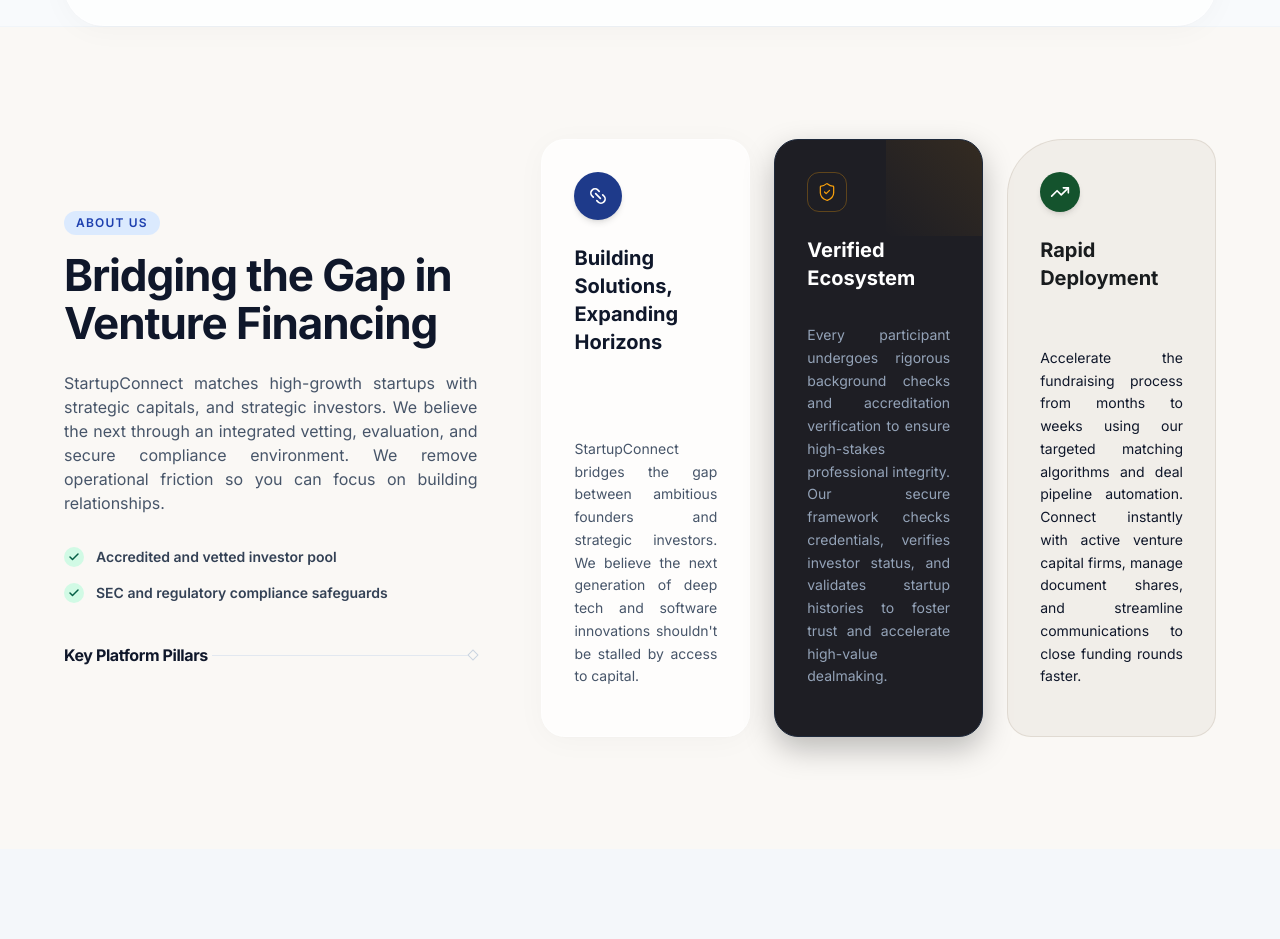
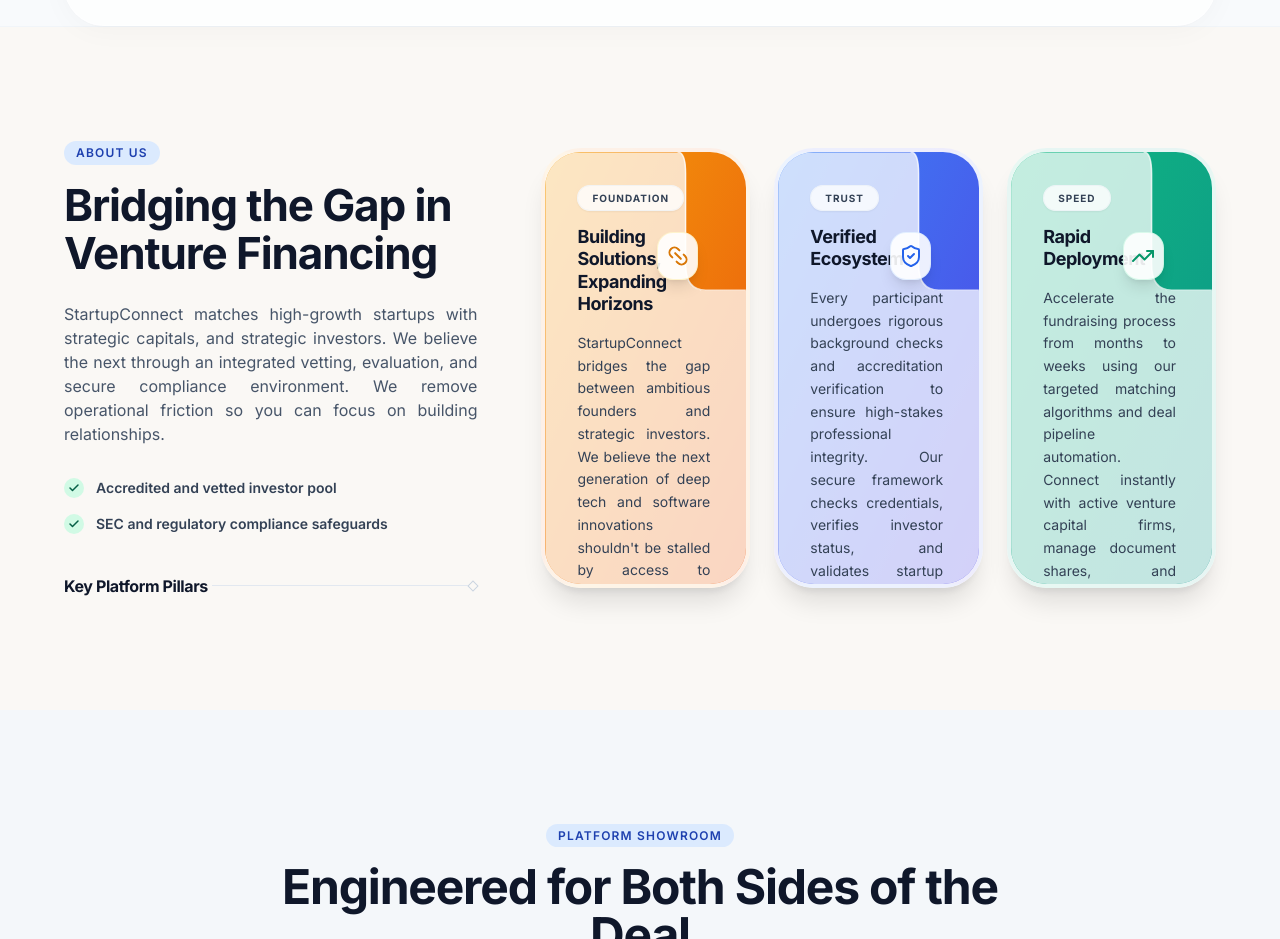
Before and after one commit to Vepusanan/Group_Project_USJ, a React (Vite) app in the folder client/: page / in a window 1280 px wide. Shown: the part 840-1779 px from the top of the page. Built offline with nearby package versions, Linux system fonts and the light colour scheme; no server answers.

Commit message:
added glass effect

```diff
--- a/client/src/pages/HomePage.jsx
+++ b/client/src/pages/HomePage.jsx
@@ -328,6 +328,18 @@ const HomePage = () => {
 
   return (
     <div className="overflow-x-hidden bg-slate-50 font-sans text-slate-900">
+      {/* Global SVG clip-path for double-layered glassmorphic cutout layout */}
+      <svg className="absolute w-0 h-0" width="0" height="0">
+        <defs>
+          <clipPath id="glass-clip" clipPathUnits="objectBoundingBox">
+            <path d="M 0,0 L 0.54,0 Q 0.58,0 0.58,0.05 L 0.58,0.36 Q 0.58,0.45 0.67,0.45 L 1,0.45 L 1,1 L 0,1 Z" />
+          </clipPath>
+          <clipPath id="about-glass-clip" clipPathUnits="objectBoundingBox">
+            {/* Optimized for narrower 3-column cards */}
+            <path d="M 0,0 L 0.66,0 Q 0.70,0 0.70,0.05 L 0.70,0.26 Q 0.70,0.32 0.80,0.32 L 1,0.32 L 1,1 L 0,1 Z" />
+          </clipPath>
+        </defs>
+      </svg>
       <section className="relative flex w-full flex-col min-h-[100dvh] lg:h-[100dvh] lg:min-h-0">
         <img
           src="/images/hero-background/hero-vortex.png"
@@ -433,59 +445,165 @@ const HomePage = () => {
               </div>
             </ScrollReveal>
           </div>
-
           {/* Right Column: 3 Content Cards */}
           <div className="w-full lg:w-[62%] grid grid-cols-1 sm:grid-cols-3 gap-6">
 
             {/* Card 1: Building Solutions */}
             <ScrollReveal direction="up" delay={100} className="h-full">
-              <div className="glassmorphic-panel bg-amber-500/[0.04] border border-amber-500/20 shadow-[0_8px_30px_rgb(245,158,11,0.02)] backdrop-blur-md rounded-3xl p-8 flex flex-col h-full justify-between transition-all duration-300 hover:-translate-y-1.5 hover:shadow-[0_12px_40px_rgba(245,158,11,0.1)] group">
-                <div>
-                  <div className="w-12 h-12 rounded-full bg-[#1e3a8a] text-white flex items-center justify-center mb-6 shadow-md transition-all duration-300 group-hover:scale-110">
-                    <Link2 className="h-5 w-5 rotate-45" />
-                  </div>
-                  <h3 className="text-xl font-bold text-midnight-navy mb-4 font-display">
-                    Building Solutions,<br />Expanding Horizons
+              <div
+                className="group relative h-[440px] bg-gradient-to-br from-amber-500 to-orange-600 rounded-[2.5rem] p-8 shadow-xl transition-all duration-500 hover:-translate-y-2 hover:shadow-2xl border-4 border-white/90 overflow-hidden flex flex-col justify-between"
+              >
+                {/* Glassmorphic Background overlay clipped to expose the top-right color quadrant */}
+                <div
+                  className="absolute inset-0 bg-white/75 backdrop-blur-lg z-0"
+                  style={{ clipPath: "url(#about-glass-clip)" }}
+                />
+
+                {/* White Highlight Border Stroke matching the custom cutout curve */}
+                <svg
+                  className="absolute inset-0 w-full h-full pointer-events-none z-10"
+                  viewBox="0 0 100 100"
+                  preserveAspectRatio="none"
+                >
+                  <path
+                    d="M 66,0 Q 70,0 70,5 L 70,26 Q 70,32 80,32 L 100,32"
+                    fill="none"
+                    stroke="rgba(255,255,255,0.75)"
+                    strokeWidth="1.5"
+                    vectorEffect="non-scaling-stroke"
+                  />
+                </svg>
+
+                {/* Content Layers */}
+                <div className="relative z-20 flex flex-col justify-between h-full w-full">
+                  <div className="flex justify-between items-start">
+                    <div className="w-[64%]">
+                      <span className="px-3.5 py-1.5 rounded-full text-[10px] font-extrabold uppercase tracking-widest bg-white/80 border border-slate-200/40 text-slate-700 shadow-sm">
+                        FOUNDATION
+                      </span>
+                      <h3 className="text-lg font-bold text-slate-900 mt-4 leading-tight tracking-tight">
+                        Building Solutions, Expanding Horizons
                       </h3>
                     </div>
-                <p className="text-slate-600 text-sm leading-relaxed mt-4 text-justify">
+
+                    {/* Icon placed inside the exposed color quadrant */}
+                    <div className="absolute top-0 right-0 w-[30%] h-[30%] flex items-center justify-end mt-4 mr-4">
+                      <div className="w-12 h-12 rounded-2xl bg-white/90 shadow-lg border border-amber-200/40 flex items-center justify-center group-hover:scale-110 transition-all duration-500">
+                        <Link2 className="h-5.5 w-5.5 text-amber-600 rotate-45" />
+                      </div>
+                    </div>
+                  </div>
+
+                  <p className="text-sm text-slate-700 leading-relaxed text-justify font-normal mt-auto pr-1">
                     StartupConnect bridges the gap between ambitious founders and strategic investors. We believe the next generation of deep tech and software innovations shouldn't be stalled by access to capital.
                   </p>
+                </div>
               </div>
             </ScrollReveal>
 
             {/* Card 2: Verified Ecosystem */}
             <ScrollReveal direction="up" delay={200} className="h-full">
-              <div className="bg-[#1e1e24] border border-slate-800 shadow-[0_12px_30px_rgba(0,0,0,0.25)] rounded-3xl p-8 flex flex-col h-full justify-between transition-all duration-300 hover:-translate-y-1.5 hover:shadow-[0_16px_40px_rgba(0,0,0,0.4)] group relative overflow-hidden">
-                <div className="absolute top-0 right-0 w-24 h-24 bg-gradient-to-bl from-amber-500/10 to-transparent pointer-events-none" />
-                <div>
-                  <div className="w-10 h-10 rounded-xl bg-transparent border border-amber-500/30 text-amber-500 flex items-center justify-center mb-6 group-hover:scale-110 transition-transform">
-                    <ShieldCheck className="h-5 w-5 stroke-[1.5]" />
-                  </div>
-                  <h3 className="text-xl font-bold text-white mb-4 font-display">
+              <div
+                className="group relative h-[440px] bg-gradient-to-br from-blue-500 to-indigo-600 rounded-[2.5rem] p-8 shadow-xl transition-all duration-500 hover:-translate-y-2 hover:shadow-2xl border-4 border-white/90 overflow-hidden flex flex-col justify-between"
+              >
+                {/* Glassmorphic Background overlay clipped to expose the top-right color quadrant */}
+                <div
+                  className="absolute inset-0 bg-white/75 backdrop-blur-lg z-0"
+                  style={{ clipPath: "url(#about-glass-clip)" }}
+                />
+
+                {/* White Highlight Border Stroke matching the custom cutout curve */}
+                <svg
+                  className="absolute inset-0 w-full h-full pointer-events-none z-10"
+                  viewBox="0 0 100 100"
+                  preserveAspectRatio="none"
+                >
+                  <path
+                    d="M 66,0 Q 70,0 70,5 L 70,26 Q 70,32 80,32 L 100,32"
+                    fill="none"
+                    stroke="rgba(255,255,255,0.75)"
+                    strokeWidth="1.5"
+                    vectorEffect="non-scaling-stroke"
+                  />
+                </svg>
+
+                {/* Content Layers */}
+                <div className="relative z-20 flex flex-col justify-between h-full w-full">
+                  <div className="flex justify-between items-start">
+                    <div className="w-[64%]">
+                      <span className="px-3.5 py-1.5 rounded-full text-[10px] font-extrabold uppercase tracking-widest bg-white/80 border border-slate-200/40 text-slate-700 shadow-sm">
+                        TRUST
+                      </span>
+                      <h3 className="text-lg font-bold text-slate-900 mt-4 leading-tight tracking-tight">
                         Verified Ecosystem
                       </h3>
                     </div>
-                <p className="text-slate-400 text-sm leading-relaxed mt-4 text-justify">
+
+                    {/* Icon placed inside the exposed color quadrant */}
+                    <div className="absolute top-0 right-0 w-[30%] h-[30%] flex items-center justify-end mt-4 mr-4">
+                      <div className="w-12 h-12 rounded-2xl bg-white/90 shadow-lg border border-blue-200/40 flex items-center justify-center group-hover:scale-110 transition-all duration-500">
+                        <ShieldCheck className="h-5.5 w-5.5 text-blue-600" />
+                      </div>
+                    </div>
+                  </div>
+
+                  <p className="text-sm text-slate-700 leading-relaxed text-justify font-normal mt-auto pr-1">
                     Every participant undergoes rigorous background checks and accreditation verification to ensure high-stakes professional integrity. Our secure framework checks credentials, verifies investor status, and validates startup histories to foster trust and accelerate high-value dealmaking.
                   </p>
+                </div>
               </div>
             </ScrollReveal>
 
             {/* Card 3: Rapid Deployment */}
             <ScrollReveal direction="up" delay={300} className="h-full">
-              <div className="bg-[#dcd6cd]/30 border border-[#c5bcb0]/40 rounded-3xl rounded-tl-[3.5rem] p-8 flex flex-col h-full justify-between transition-all duration-300 hover:-translate-y-1.5 hover:shadow-[0_12px_40px_rgba(197,188,176,0.25)] group">
-                <div>
-                  <div className="w-10 h-10 rounded-full bg-[#14532d] text-white flex items-center justify-center mb-6 shadow-md group-hover:scale-110 transition-transform">
-                    <TrendingUp className="h-5 w-5" />
-                  </div>
-                  <h3 className="text-xl font-bold text-slate-850 mb-4 font-display">
+              <div
+                className="group relative h-[440px] bg-gradient-to-br from-emerald-500 to-teal-600 rounded-[2.5rem] p-8 shadow-xl transition-all duration-500 hover:-translate-y-2 hover:shadow-2xl border-4 border-white/90 overflow-hidden flex flex-col justify-between"
+              >
+                {/* Glassmorphic Background overlay clipped to expose the top-right color quadrant */}
+                <div
+                  className="absolute inset-0 bg-white/75 backdrop-blur-lg z-0"
+                  style={{ clipPath: "url(#about-glass-clip)" }}
+                />
+
+                {/* White Highlight Border Stroke matching the custom cutout curve */}
+                <svg
+                  className="absolute inset-0 w-full h-full pointer-events-none z-10"
+                  viewBox="0 0 100 100"
+                  preserveAspectRatio="none"
+                >
+                  <path
+                    d="M 66,0 Q 70,0 70,5 L 70,26 Q 70,32 80,32 L 100,32"
+                    fill="none"
+                    stroke="rgba(255,255,255,0.75)"
+                    strokeWidth="1.5"
+                    vectorEffect="non-scaling-stroke"
+                  />
+                </svg>
+
+                {/* Content Layers */}
+                <div className="relative z-20 flex flex-col justify-between h-full w-full">
+                  <div className="flex justify-between items-start">
+                    <div className="w-[64%]">
+                      <span className="px-3.5 py-1.5 rounded-full text-[10px] font-extrabold uppercase tracking-widest bg-white/80 border border-slate-200/40 text-slate-700 shadow-sm">
+                        SPEED
+                      </span>
+                      <h3 className="text-lg font-bold text-slate-900 mt-4 leading-tight tracking-tight">
                         Rapid Deployment
                       </h3>
                     </div>
-                <p className="text-slate-650 text-sm leading-relaxed mt-4 text-justify">
+
+                    {/* Icon placed inside the exposed color quadrant */}
+                    <div className="absolute top-0 right-0 w-[30%] h-[30%] flex items-center justify-end mt-4 mr-4">
+                      <div className="w-12 h-12 rounded-2xl bg-white/90 shadow-lg border border-emerald-200/40 flex items-center justify-center group-hover:scale-110 transition-all duration-500">
+                        <TrendingUp className="h-5.5 w-5.5 text-emerald-600" />
+                      </div>
+                    </div>
+                  </div>
+
+                  <p className="text-sm text-slate-700 leading-relaxed text-justify font-normal mt-auto pr-1">
                     Accelerate the fundraising process from months to weeks using our targeted matching algorithms and deal pipeline automation. Connect instantly with active venture capital firms, manage document shares, and streamline communications to close funding rounds faster.
                   </p>
+                </div>
               </div>
             </ScrollReveal>
 
@@ -597,15 +715,7 @@ const HomePage = () => {
         id="how-it-works"
         className="scroll-mt-24 bg-[#faf8f5] px-5 py-24 sm:py-28 md:px-16 md:py-32 border-t border-slate-100 relative overflow-hidden"
       >
-        {/* Responsive clip-path mask injected inline to clip the glassmorphic overlay precisely */}
-        <svg className="absolute w-0 h-0" width="0" height="0">
-          <defs>
-            <clipPath id="glass-clip" clipPathUnits="objectBoundingBox">
-              {/* Left side and bottom area covered by glass, top-right cut out */}
-              <path d="M 0,0 L 0.54,0 Q 0.58,0 0.58,0.05 L 0.58,0.36 Q 0.58,0.45 0.67,0.45 L 1,0.45 L 1,1 L 0,1 Z" />
-            </clipPath>
-          </defs>
-        </svg>
+
 
         {/* Background glow decorators */}
         <div className="absolute -left-40 top-40 w-96 h-96 bg-blue-500/5 rounded-full blur-[120px] pointer-events-none" />
```
Lines whose indentation alone changed are shown as unchanged.
